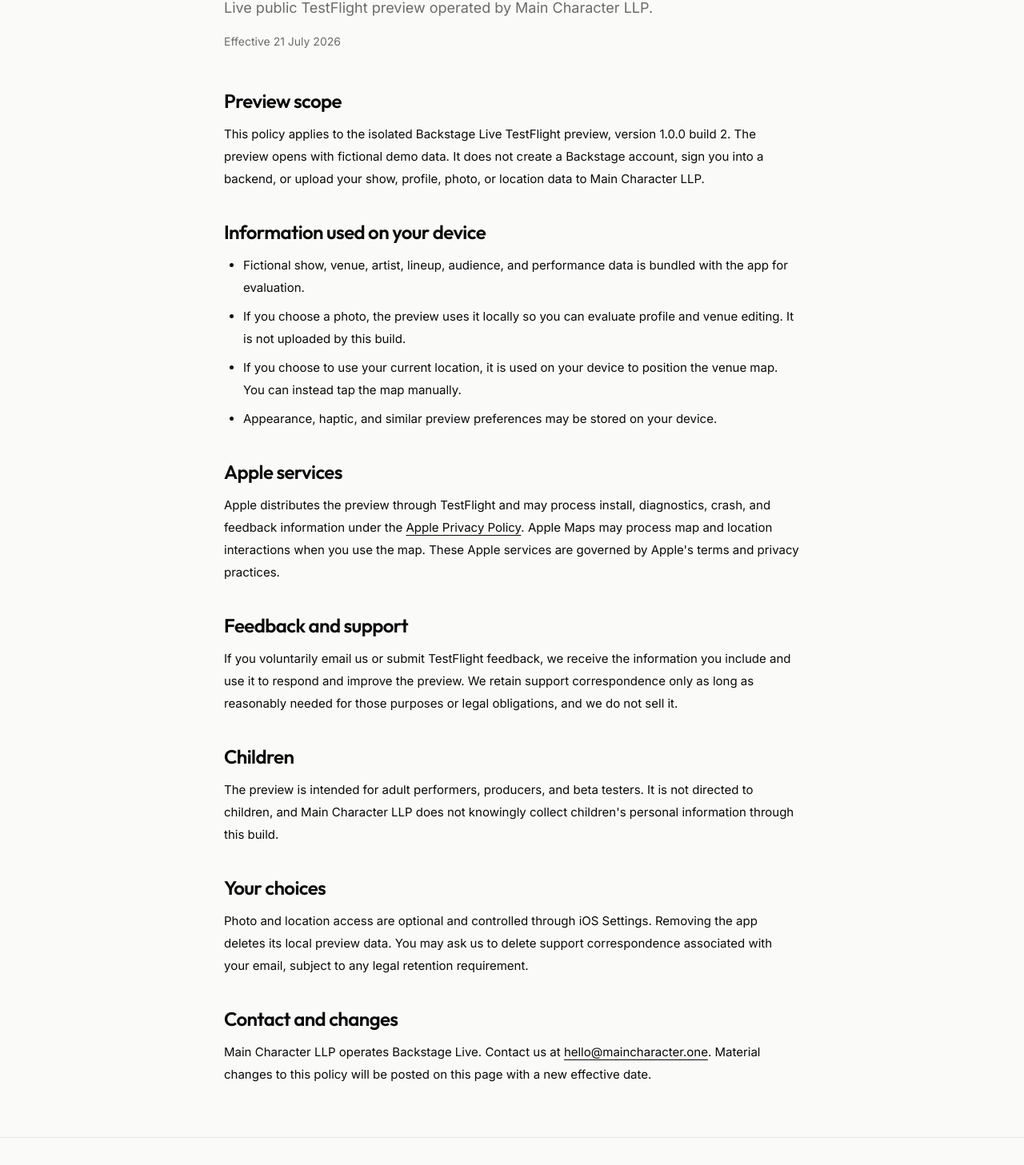
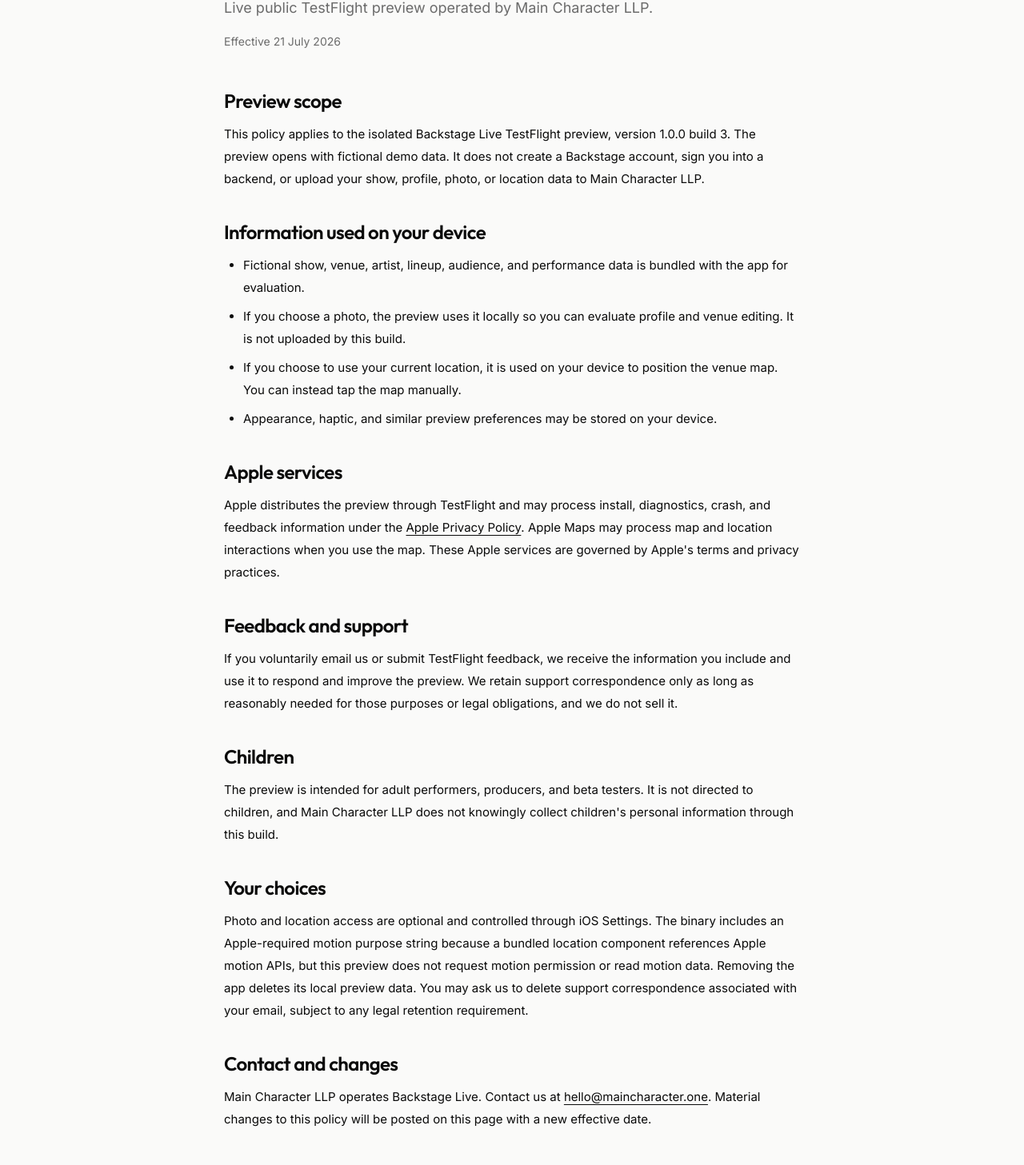
Before and after one commit to yogeshhrathod/MainCharacter, a Next.js app: page /backstage/privacy in a window 1280 px wide. Shown: the part 283-1740 px from the top of the page at 80% size. Built offline with nearby package versions, Linux system fonts and the light colour scheme.

Commit message:
fix: align Backstage beta build disclosure

```diff
--- a/app/backstage/privacy/page.tsx
+++ b/app/backstage/privacy/page.tsx
@@ -18,7 +18,7 @@
         <h2>Preview scope</h2>
         <p>
           This policy applies to the isolated Backstage Live TestFlight preview,
-          version 1.0.0 build 2. The preview opens with fictional demo data. It
+          version 1.0.0 build 3. The preview opens with fictional demo data. It
           does not create a Backstage account, sign you into a backend, or
           upload your show, profile, photo, or location data to Main Character
           LLP.
@@ -77,9 +77,9 @@
         <h2>Children</h2>
         <p>
           The preview is intended for adult performers, producers, and beta
-          testers. It is not directed to children, and Main Character LLP
-          does not knowingly collect children&apos;s personal information
-          through this build.
+          testers. It is not directed to children, and Main Character LLP does
+          not knowingly collect children&apos;s personal information through
+          this build.
         </p>
       </section>
 
@@ -87,9 +87,12 @@
         <h2>Your choices</h2>
         <p>
           Photo and location access are optional and controlled through iOS
-          Settings. Removing the app deletes its local preview data. You may ask
-          us to delete support correspondence associated with your email,
-          subject to any legal retention requirement.
+          Settings. The binary includes an Apple-required motion purpose string
+          because a bundled location component references Apple motion APIs, but
+          this preview does not request motion permission or read motion data.
+          Removing the app deletes its local preview data. You may ask us to
+          delete support correspondence associated with your email, subject to
+          any legal retention requirement.
         </p>
       </section>
 
--- a/app/backstage/terms/page.tsx
+++ b/app/backstage/terms/page.tsx
@@ -17,7 +17,7 @@
       <section>
         <h2>Beta purpose</h2>
         <p>
-          Backstage Live is pre-release evaluation software. Build 2 uses
+          Backstage Live is pre-release evaluation software. Build 3 uses
           fictional, device-local demo data and is not a production booking,
           ticketing, payment, emergency, or record-keeping service. Do not rely
           on it for a real event.
```
